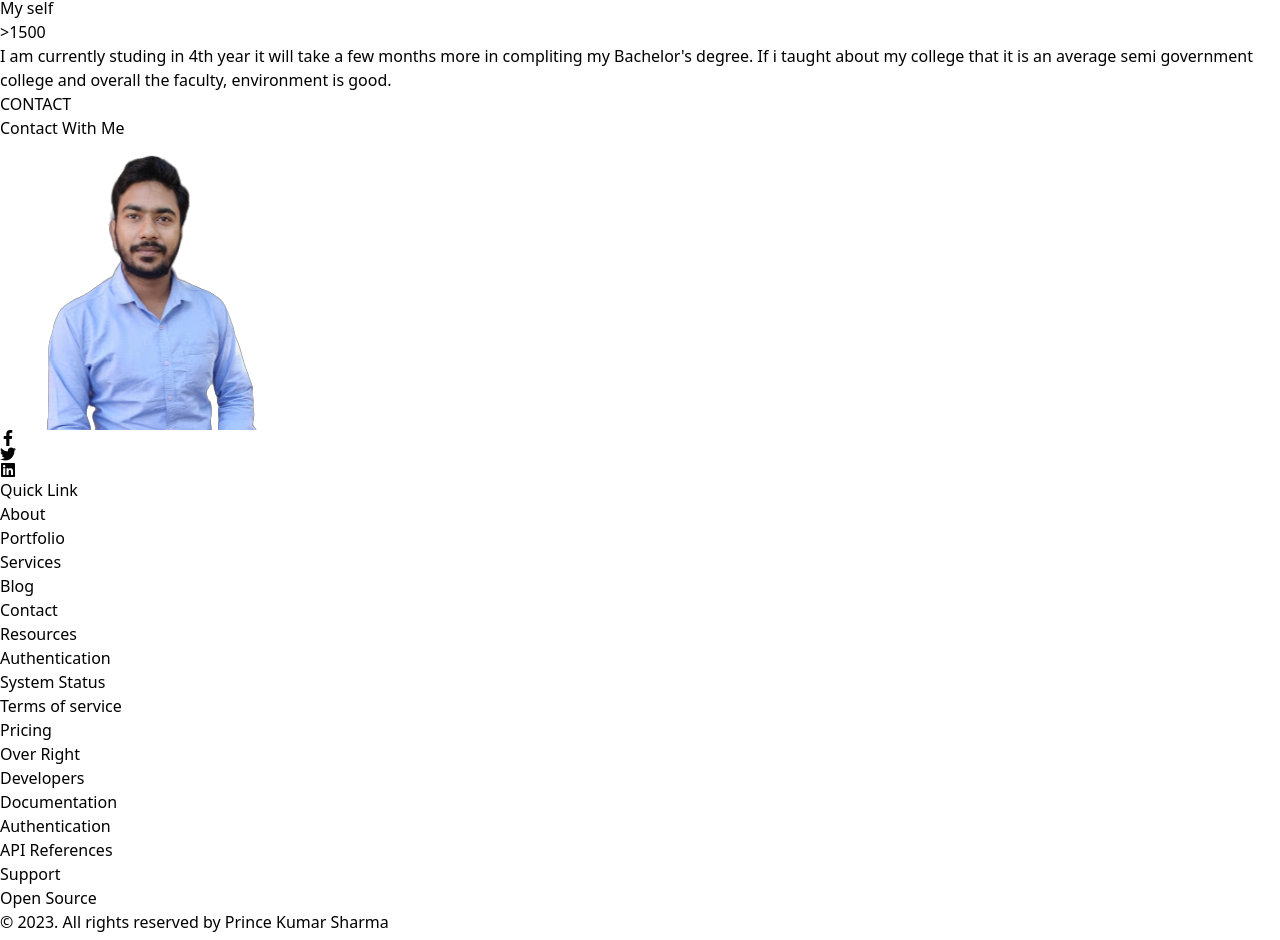
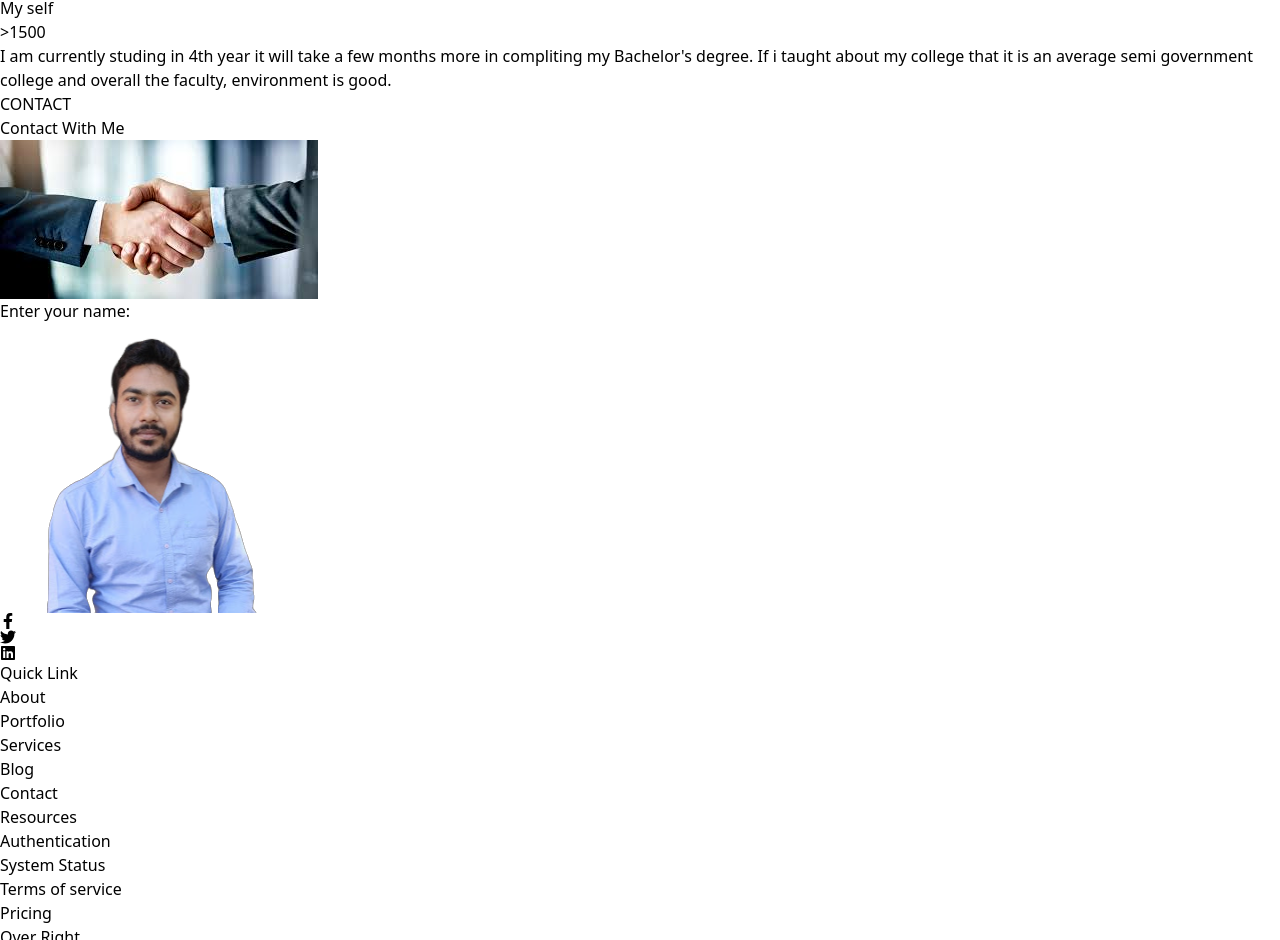
Before and after one commit to prince916/MyPortfolio, a React (Create React App) app: page / in a window 1280 px wide. Shown: the part 5110-6050 px from the top of the page. Built offline with nearby package versions, Linux system fonts and the light colour scheme; the HTML template or start-up script is replaced by a standard one.

Commit message:
new commit

```diff
--- a/src/components/contact/Contact.js
+++ b/src/components/contact/Contact.js
@@ -1,5 +1,6 @@
 import React from "react";
 import Title from "../layouts/Title";
+import { ContactMe } from "../../assets/index";
 
 const Contact = () => {
   return (
@@ -8,17 +9,28 @@ const Contact = () => {
       className="w-full py-20 border-b-[1px] border-b-black"
     >
       <div className="flex justify-center items-center text-center">
-        <Title
-          title="CONTACT"
-          des="Contact With Me"
-        />
+        <Title title="CONTACT" des="Contact With Me" />
       </div>
       <div className="w-full">
-        <div className="w-full h-[500px] flex flex-col justify-between">
-            <div className="w-full lgl:w-[60%] h-full py-10 bg-gradient-to-r from-[#1e2024] to-[#23272b] flex flex-col gap-8 p-4 lgl:p-8 rounded-lg shadow-shadowOne">
-
-            </div>
-            <div></div>
+        <div className="w-full h-[500px] flex justify-between">
+          <div
+            className="w-[35%] h-full bg-gradient-to-r from-[#1e2024] to-[#23272b]
+            flex flex-col gap-8 p-6 lgl:p-8 rounded-lg shadow-shadowOne"
+          >
+            <img
+              className="w-full h-64 object-cover rounded-lg mb-2"
+              src={ContactMe}
+              alt="ContactMe"
+            />
+          </div>
+          <div className="w-[60%] h-full flex flex-col justify-between rounded-lg bg-blue-200">
+            <form>
+              <label>
+                Enter your name:
+                <input type="text" />
+              </label>
+            </form>
+          </div>
         </div>
       </div>
     </section>
```
Also changed, not shown: src/assets/index.js (+5 -3 lines).
